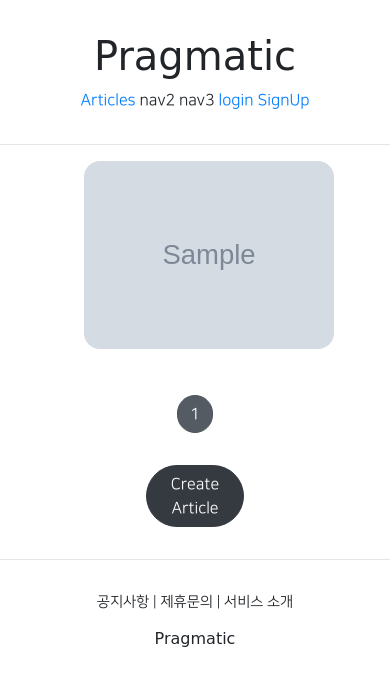
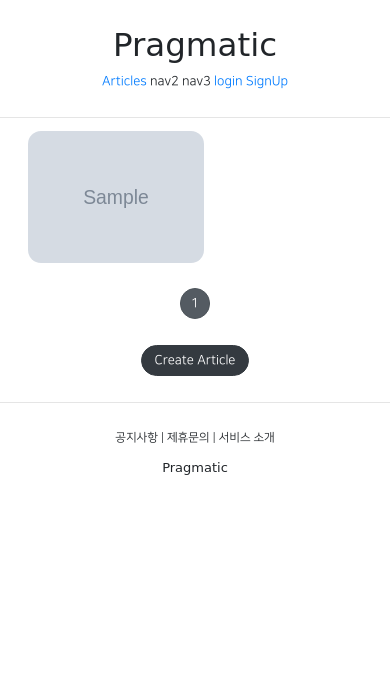
Before and after one commit to neozilot/pragmatic, a Django app: page /articles/list/ in a window 390 px wide. Shown: the top 686 px of the page. Run offline with Django 3.2, Linux system fonts and the light colour scheme; tables that the repository leaves empty hold one stand-in row (values such as "Sample post"); grey boxes marked "Sample" are stand-in pictures; some libraries are stand-ins or nearby versions; some web fonts are replaced.

Commit message:
django course 38 commit

```diff
--- a/articleapp/templates/articleapp/list.html
+++ b/articleapp/templates/articleapp/list.html
@@ -5,10 +5,16 @@
 {% block content %}
 
 <style>
+    .container a {
+      padding: 0;
+      margin: 0, auto;
+    }
+
+    .container a {
+      width: 45%;
+      max-width: 250px;
+    }
     .container div {
-      width: 250px;
-<!--      height: 500px;-->
-      background-color: antiquewhite;
       display: flex;
       justify-content: center;
       align-items: center;
@@ -42,7 +48,7 @@
     {% include 'snippets/pagination.html' with page_obj=page_obj %}
 
     <div style="text-align: center ">
-        <a href="{% url 'articleapp:create' %}" class="btn btn-dark rounded-pill col-3 mt-3 mb-3">
+        <a href="{% url 'articleapp:create' %}" class="btn btn-dark rounded-pill mt-3 mb-3 px-3">
            Create Article
         </a>
     </div>
--- a/pragmatic/settings.py
+++ b/pragmatic/settings.py
@@ -40,7 +40,7 @@ SECRET_KEY = env('SECRET_KEY')
 # SECURITY WARNING: don't run with debug turned on in production!
 DEBUG = True
 
-ALLOWED_HOSTS = []
+ALLOWED_HOSTS = ['*']
 
 
 # Application definition
--- a/static/base.css
+++ b/static/base.css
@@ -15,3 +15,10 @@
     text-align:center;
     margin: 2rem 0;
 }
+
+
+@media screen and (max-width:500px) {
+    html {
+        font-size: 13px;
+    }
+}
--- a/static/js/magicgrid.js
+++ b/static/js/magicgrid.js
@@ -278,7 +278,7 @@ MagicGrid.prototype.listen = function listen () {
 let magicGrid = new MagicGrid({
   container: '.container',
   animate: true,
-  gutter: 30,
+  gutter: 12,
   static: true,
   useMin: true
 });
--- a/templates/head.html
+++ b/templates/head.html
@@ -3,6 +3,7 @@
 
 <head>
     <meta charset="UTF-8">
+    <meta name="viewport" content="width=device-width, initial-scale=1, shrink-to-fit = no">
     <title>Pragmatic</title>
 
 <!--    BOOTSTRAP LINK   -->
```
